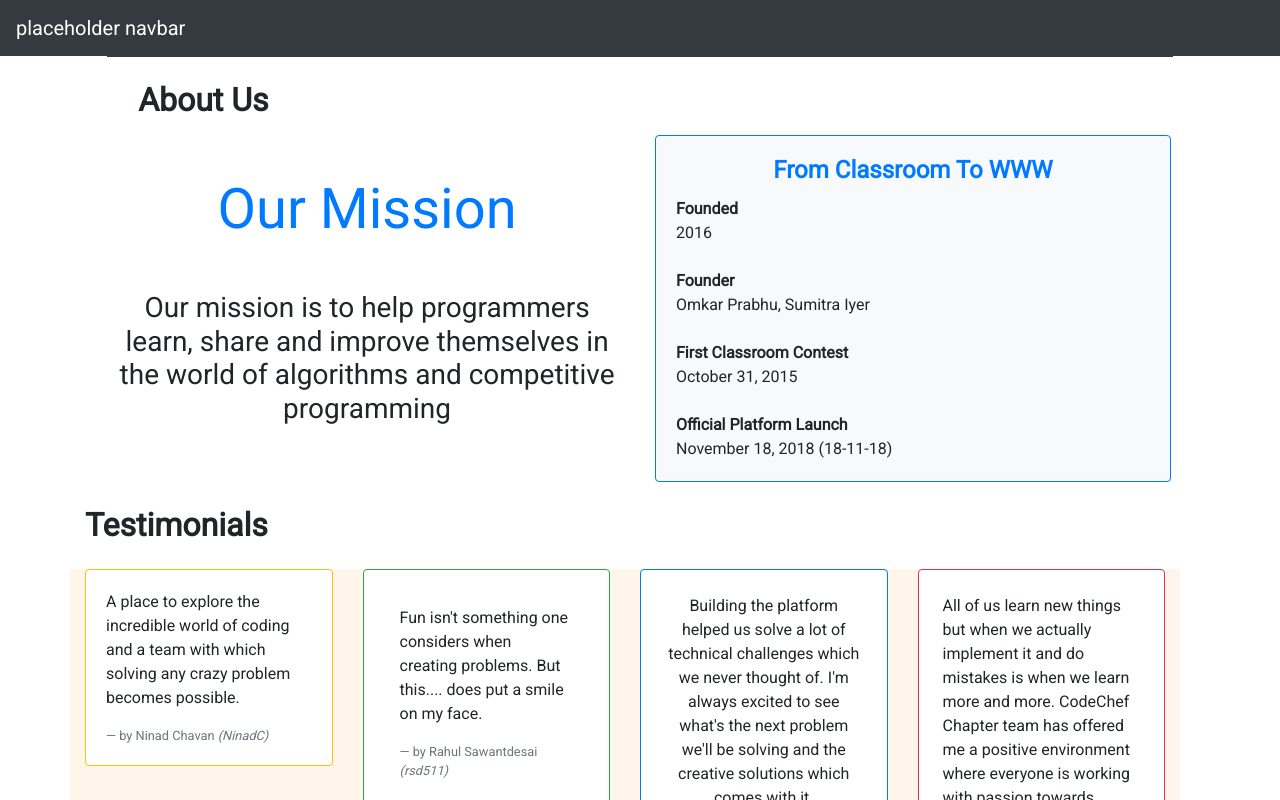
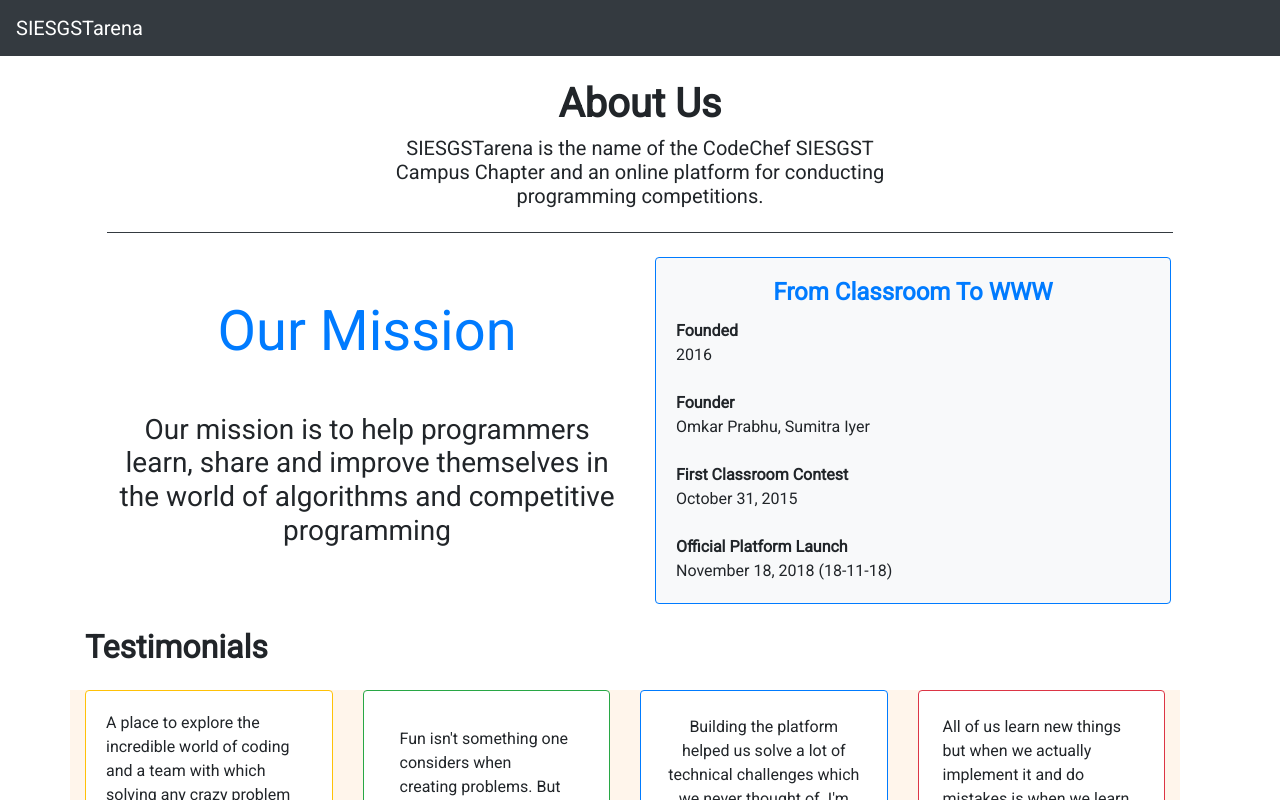
Before and after one commit to Nekros1712/SIESGSTarena, a plain HTML site: page about.html in a window 1280 px wide. Drawn offline with nearby package versions, Linux system fonts and the light colour scheme.

Commit message:
Minor Changes

```diff
--- a/about.html
+++ b/about.html
@@ -12,15 +12,19 @@
 </head>
 <body>
     <nav class="navbar navbar-expand-sm navbar-dark bg-dark">
-        <a class="navbar-brand" href="#">placeholder navbar</a>
+        <a class="navbar-brand" href="#">SIESGSTarena</a>
     </nav>
-    <div class="border-top border-dark col col-lg-10 mx-auto"></div>
     <div class="row">
-        <div class="col-lg-4 text-center mt-4">
-            <h2 class="font-weight-bold">About Us</h2>
+        <div class="col-lg-12 text-center mt-4">
+            <h1 class="font-weight-bold">About Us</h1>
+        </div>
+        <div class="col-lg-5 mb-3 text-center mx-auto">
+            <h5>SIESGSTarena is the name of the CodeChef SIESGST Campus Chapter
+                and an online platform for conducting programming competitions.</h5>
         </div>
     </div>
-    <div class="row my-2">
+    <div class="border-top border-dark col col-lg-10 mx-auto"></div>
+    <div class="row my-4">
         <div class="col-lg-5 align-self-center  offset-lg-1">
             <h1 class="display-4 text-center text-primary">Our Mission</h1>
             <br>
```
